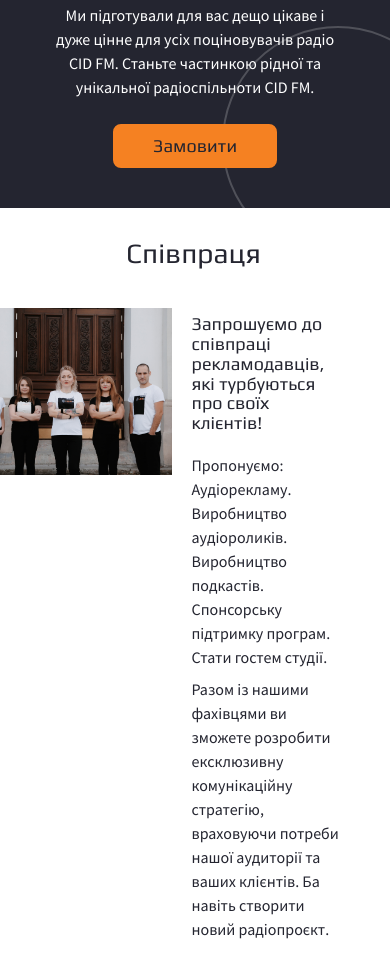
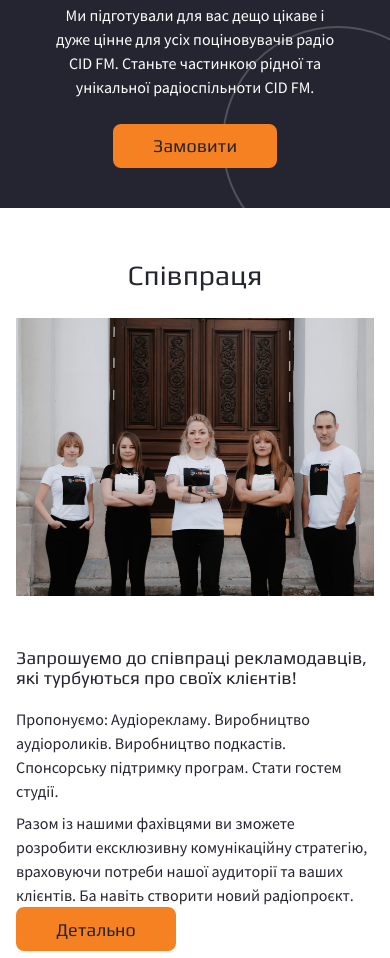
Before and after one commit to olhafastiuk/Radio-CID-FM, a website: page app/index.pug in a window 390 px wide. Shown: the part 1606-2564 px from the top of the page. Drawn offline with nearby package versions, Linux system fonts and the light colour scheme; files that its build step writes are made by us from their sources.

Commit message:
Add home page section4 phone  style

```diff
--- a/app/scss/_media-phone.scss
+++ b/app/scss/_media-phone.scss
@@ -255,7 +255,27 @@
         }
         &__dec-2{
             bottom: -50px;
-            right:0;
+        }
+    }
+    .cooperation{
+        &__img{
+            position: absolute;
+            top: 110px;
+            width: 100%;
+            left: 0;
+        }
+        &__title{
+            top: -93vw;
+            width: 100%;
+            left: 0;
+        }
+        &__block{
+            margin-top: 80vw;
+            left: 0;
+            padding-top: 20px;
+        }
+        &__text{
+            width: 100%;
         }
     }
 }
--- a/app/scss/_media-tablet.scss
+++ b/app/scss/_media-tablet.scss
@@ -157,19 +157,22 @@
         align-items: start;
         padding-top: 100px;
         padding-bottom: 0;
+        position: relative;
         &__title{
             font-size: 28px;
             line-height: 130%;
-            margin-top: 52px;
-            position: relative;
-            left: -20vw;
+            position: absolute;
+            top: -50px;
             margin-bottom: 0;
-            padding-bottom: -70px;
-            top: -35px;
+            text-align: center;
+            width: 100vw;
+            left: -55vw;
         }
         &__block{
-            top: -90px;
+            position: relative;
+            top: 0;
             left: -10vw;
+            padding-top: 20px;
         }
         &__text{
             font-size: 16px;
@@ -181,6 +184,8 @@
             margin-bottom: 12px;
         }
         &__btn{
+            position: relative;
+            top: -20px;
             margin-top: 20px;
             width: 160px;
         }
```
Also changed, not shown: app/css/main.css.
